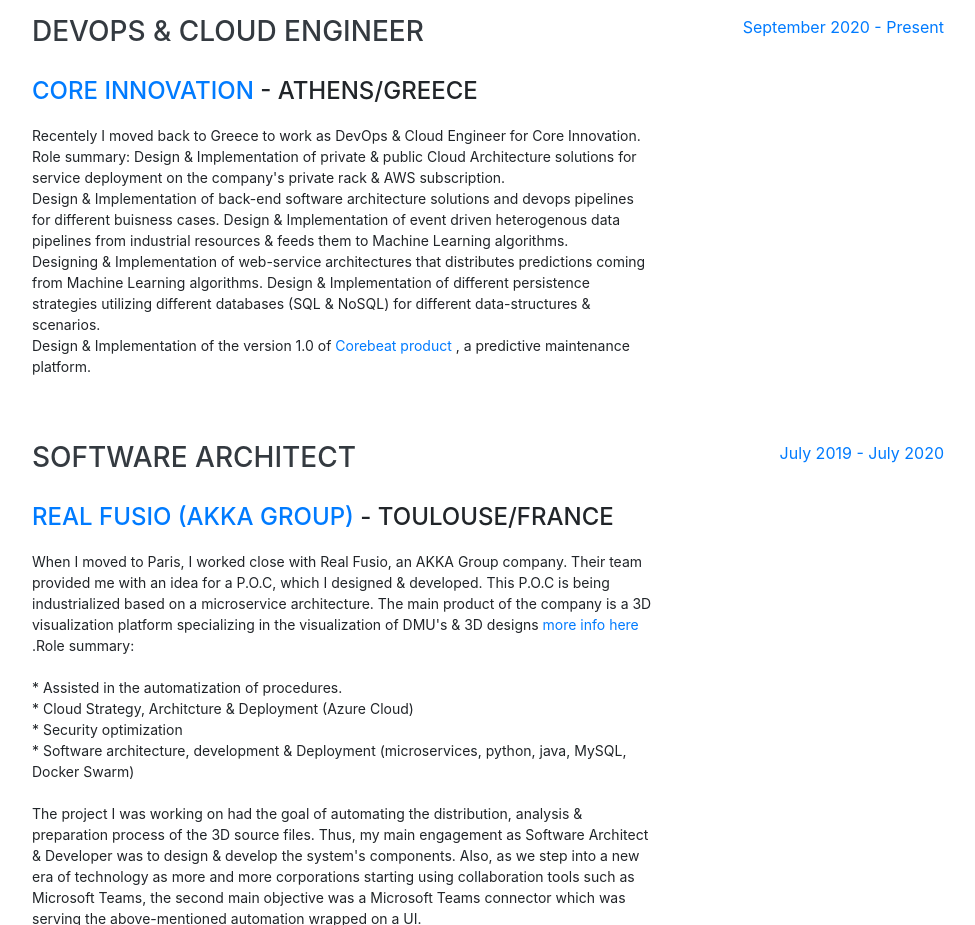
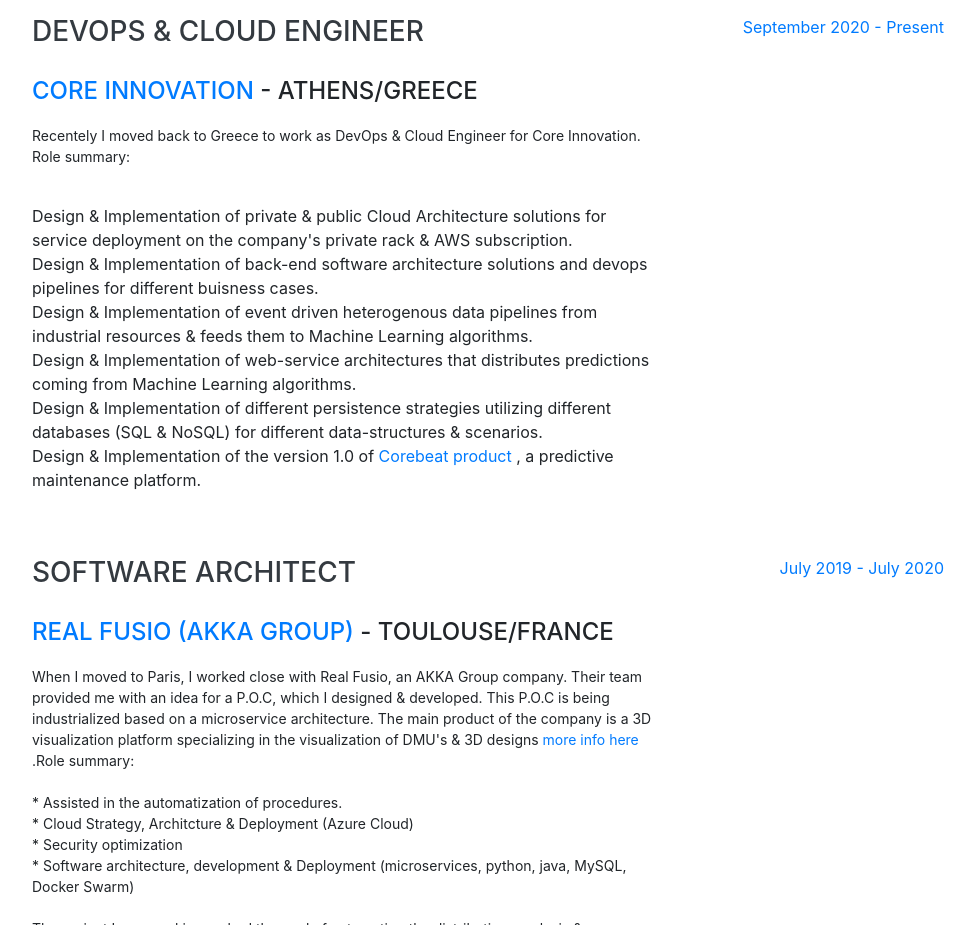
Before and after one commit to AbstractVersion/AbstractVersion, a website with bundled scripts: page index.html in a window 1280 px wide. Shown: the part 920-1845 px from the top of the page, without its empty margins (288-1263 px from the left). Built offline with nearby package versions, Linux system fonts and the light colour scheme; a web font is replaced by a local one.

Commit message:
add descriptions

```diff
--- a/index.html
+++ b/index.html
@@ -157,19 +157,21 @@
             <h3 class="mb-0">DevOps & Cloud Engineer</h3><br>
             <div class="subheading mb-3"><a href="https://www.core-innovation.com/">Core Innovation</a> - Athens/Greece
             </div>
-            <p>Recentely I moved back to Greece to work as DevOps & Cloud Engineer for Core Innovation. Role summary:
-              Design & Implementation of private & public Cloud Architecture solutions for
-              service deployment on the company's private rack & AWS subscription.<br>
-              Design & Implementation of back-end software architecture
-              solutions and devops pipelines for different buisness cases.
-              Design & Implementation of event driven heterogenous data pipelines from
-              industrial resources & feeds them to Machine Learning algorithms.<br>
-              Designing & Implementation of web-service architectures that
-              distributes predictions coming from Machine Learning algorithms.
-              Design & Implementation of different persistence strategies utilizing different
-              databases (SQL & NoSQL) for different data-structures & scenarios.<br>
-              Design & Implementation of the version 1.0 of <a href="https://www.core-innovation.com/core-beat">Corebeat product </a>,
-              a predictive maintenance platform.
+            <p>Recentely I moved back to Greece to work as DevOps & Cloud Engineer for Core Innovation. Role summary:<br><br>
+              <ul>
+                <li>Design & Implementation of private & public Cloud Architecture solutions for
+                service deployment on the company's private rack & AWS subscription.</li>
+                <li>Design & Implementation of back-end software architecture
+                solutions and devops pipelines for different buisness cases.</li>
+                <li>Design & Implementation of event driven heterogenous data pipelines from
+                industrial resources & feeds them to Machine Learning algorithms.</li>
+                <li>Design & Implementation of web-service architectures that
+                distributes predictions coming from Machine Learning algorithms.</li>
+                <li>Design & Implementation of different persistence strategies utilizing different
+                databases (SQL & NoSQL) for different data-structures & scenarios.</li>
+                <li>Design & Implementation of the version 1.0 of <a href="https://www.core-innovation.com/core-beat">Corebeat product </a>,
+                a predictive maintenance platform.</li>
+            </ul>
             </p>
           </div>
           <div class="resume-date text-md-right">
```
